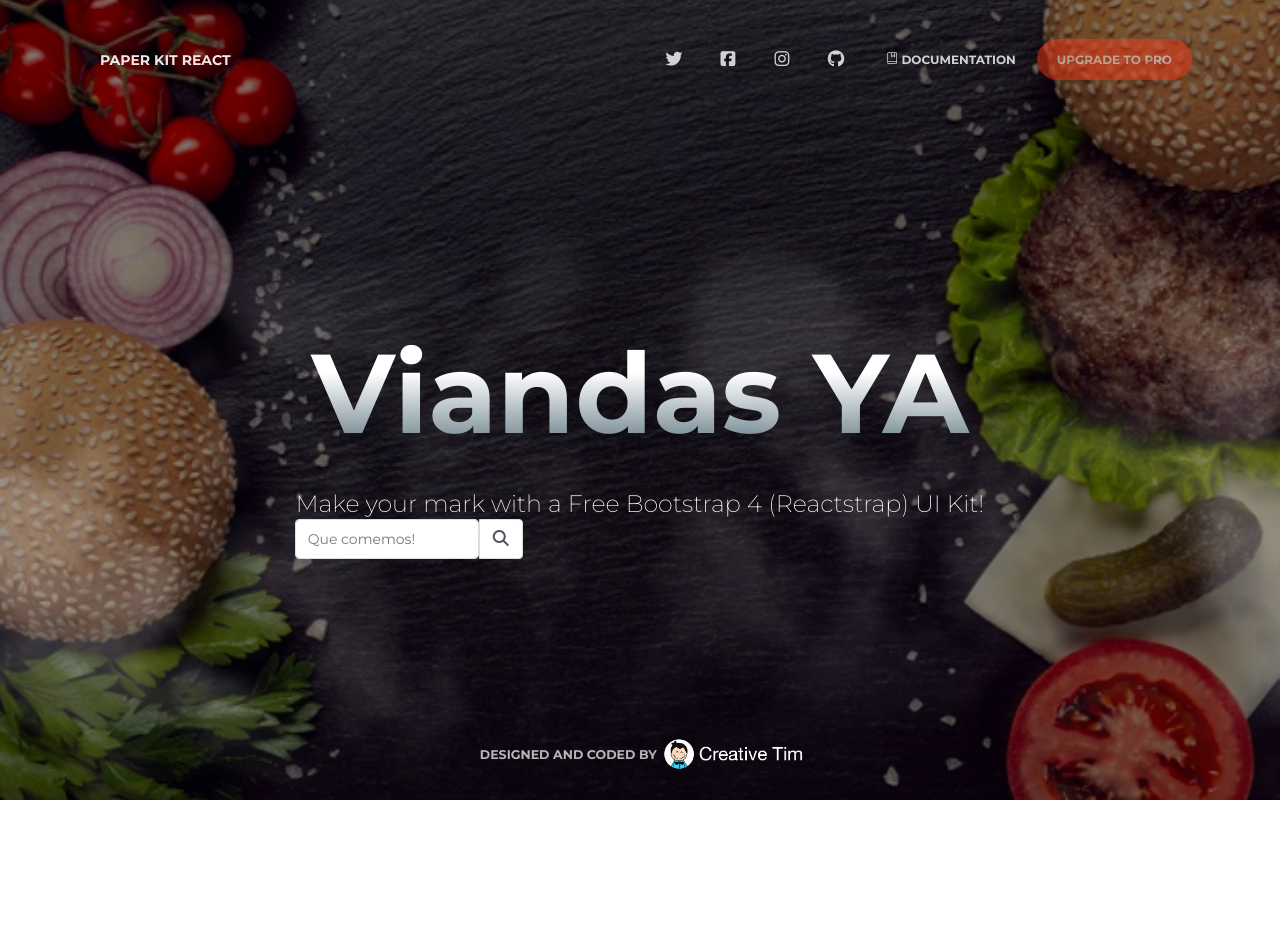
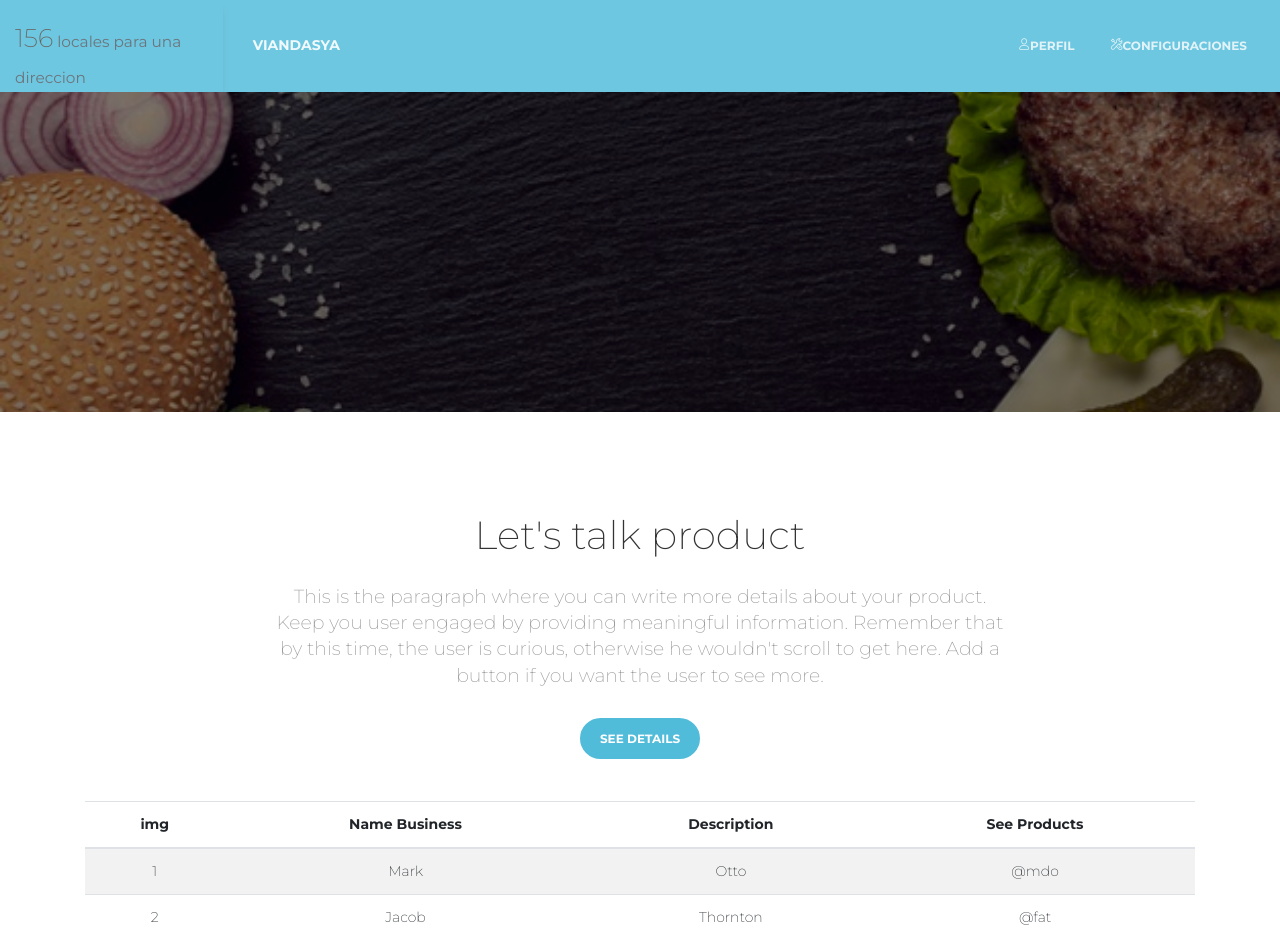
Before and after one commit to desaap-unq/Grupo-C2C-frontend, a React (Create React App) app: page /search/1 in a window 1280 px wide. Before the commit this address led to /index. Shown: the top 938 px of the page. Before the commit the page ends 800 px from the top, so only its background shows below. Built offline with nearby package versions, Linux system fonts and the light colour scheme; no server answers.

Commit message:
get param axios

```diff
--- a/src/components/Navbars/SearchNavbar.js
+++ b/src/components/Navbars/SearchNavbar.js
@@ -34,7 +34,7 @@ function SearchNavbar() {
           <Container>
             <h3>
                 156
-                <small className="text-muted"> para una direccion</small>
+                <small className="text-muted"> locales para una direccion</small>
             </h3>
 
           </Container>
--- a/src/index.js
+++ b/src/index.js
@@ -5,11 +5,9 @@ import './index.css';
 
 import * as serviceWorker from './serviceWorker';
 
-
 import './assets/css/bootstrap.min.css';
 import './assets/css/paper-kit.css';
 import './assets/demo/demo.css';
-
 
 import Index from './views/Index';
 import NucleoIcons from './views/NucleoIcons';
@@ -18,6 +16,9 @@ import ProfilePage from './views/examples/ProfilePage';
 import RegisterPage from './views/examples/RegisterPage';
 import HomePage from './pages/HomePage';
 import SearchPage from './pages/SearchPage';
+
+// BROWSER=chrome npm start | choose browser
+// mvn spring-boot:run
 
 ReactDOM.render(
   <BrowserRouter>
@@ -41,7 +42,7 @@ ReactDOM.render(
         render={props => <RegisterPage {...props} />}
       />
       <Route
-        path="/prueba"
+        path="/search/:food"
         render={props => <SearchPage {...props} />}
       />
       <Redirect to="/index" />
--- a/src/pages/SearchPage.js
+++ b/src/pages/SearchPage.js
@@ -1,6 +1,6 @@
 import React, { Component } from 'react';
 
-// import axios from 'axios';
+import axios from 'axios';
 
     // const INSTRUCTOR = 'in28minutes'
     // const COURSE_API_URL = 'http://localhost:8080'
@@ -30,26 +30,17 @@ import DemoFooter from "../components/Footers/DemoFooter.js";
 
 class SearchPage extends Component {
 
-    // componentDidMount() {
-    //     // const { match: { params } } = this.props;
+  componentDidMount() {
+      this.initEffect();
 
-    //     axios.get(`http://localhost:8080/business/1`)
-    //     .then(( data ) => {
-    //         console.log(data);
+      const { match: { params } } = this.props;
 
-    //         // this.setState({ user });
-    //     });
-    // }
+      axios.get(`http://localhost:8080/business/search/${params.food}`)
+      .then(( data ) => {
+          console.log(data);
 
-    // render() {
-    //     return( <h1>
-    //     hola mundo!
-    //     </h1>
-    //     );
-    // }
-
-  componentDidMount() {
-    this.initEffect();
+          // this.setState({ user });
+      });
   }
 
   initEffect() {
@@ -95,9 +86,9 @@ class SearchPage extends Component {
               <thead>
                 <tr>
                   <th>img</th>
-                  <th>First Name</th>
-                  <th>Last Name</th>
-                  <th>Username</th>
+                  <th>Name Business</th>
+                  <th>Description</th>
+                  <th>See Products</th>
                 </tr>
               </thead>
               <tbody>
```
